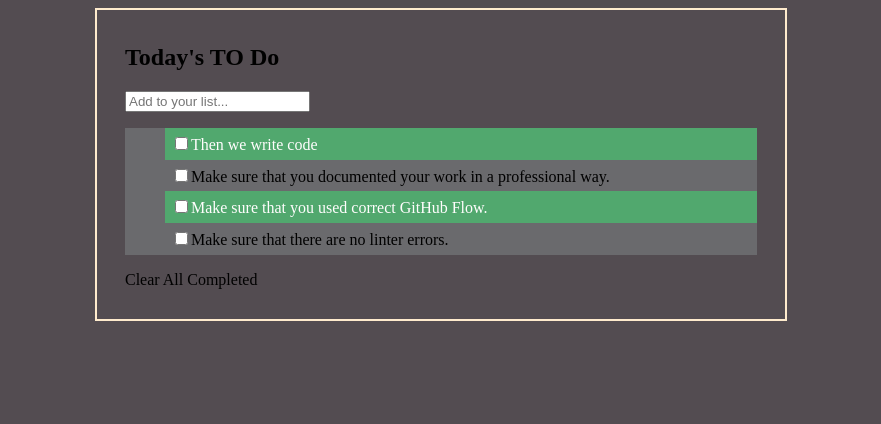
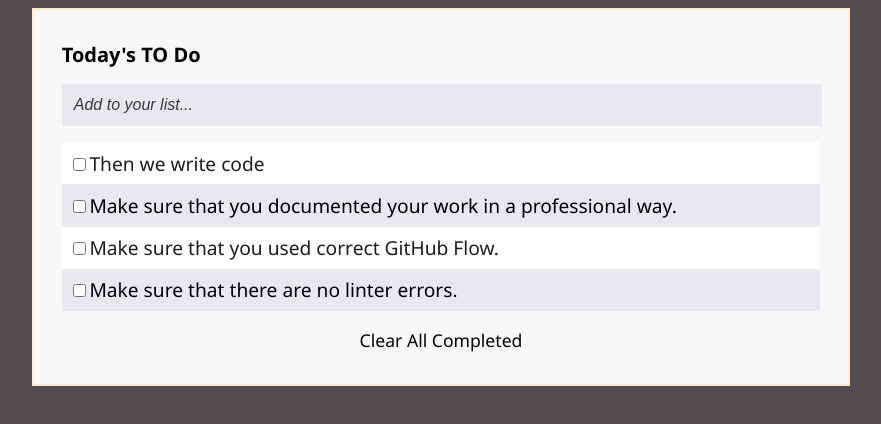
Before and after one commit to DannieMo/to-do-list, a website built with webpack: page src/index.html in a window 1280 px wide. Shown: the whole page, without its empty margins (199-1080 px from the left). Built offline with nearby package versions, Linux system fonts and the light colour scheme.

Commit message:
Add css styling to elements

```diff
--- a/src/index.html
+++ b/src/index.html
@@ -12,7 +12,7 @@
 
     <div id="wrapper">
       <div class="enter-item">
-        <input type="text" placeholder="Add to your list..." id="input">
+        <input type="text" placeholder="Add to your list..." class="input1" id="input">
        <!-- <input type="submit" id="button"> -->
       </div>
 
--- a/src/style.css
+++ b/src/style.css
@@ -1,27 +1,55 @@
 body {
   background-color: rgb(83, 76, 81);
+  font-family: 'Segoe UI', Tahoma, Geneva, Verdana, sans-serif;
+}
+
+h2 {
+  font-size: 20px;
+  font-weight: 600;
 }
 
 li {
   padding: 1%;
   list-style: none;
+  font-size: 1.2rem;
 }
 
 li:nth-of-type(odd) {
-  background-color: #51a86e;
-  color: rgb(255, 253, 253);
+  background-color: rgb(255, 255, 255);
+  color: rgb(31, 30, 30);
 }
 
 #todo-items {
-  background-color: rgb(106, 106, 109);
+  background-color: #e8e8ee;
+  width: 100%;
+  padding-left: 0%;
 }
 
 #list-container {
   margin: 0 auto;
-  width: 50%;
+  width: 60%;
   border: 2px solid blanchedalmond;
   padding: 14px 28px;
   font-size: 16px;
   cursor: pointer;
-  /* text-align: center; */
+  background-color: rgb(248, 248, 248);
 }
+
+.input1 {
+  width: 99.7%;
+  border: none;
+  background-color: #e8e8ee;
+  height: 40px;
+}
+
+::-webkit-input-placeholder { /* Chrome/Opera/Safari */
+  color: rgb(63, 55, 57);
+  font-size: 16px;
+  font-style: italic;
+  padding: 10px;
+}
+
+#reset {
+  text-align: center;
+  font-size: 1.1rem;
+}
```
